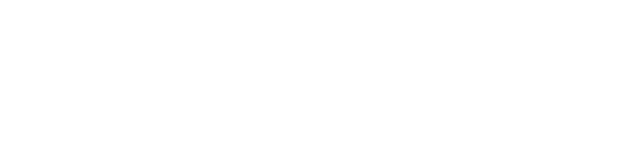
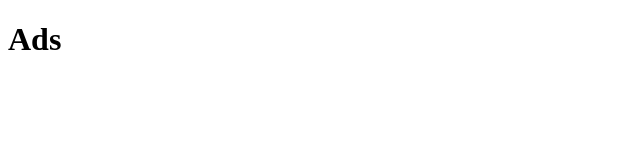
Before and after one commit to ZlashBoi/dynamicvpn.github.io, a plain HTML site: page index.html in a window 1280 px wide. Shown: the full height of the page, 0-640 px from the left. Drawn offline with Linux system fonts and the light colour scheme.

Commit message:
Update index.html

```diff
--- a/index.html
+++ b/index.html
@@ -6,6 +6,6 @@
 <title>DynamicVPN Ad Center</title>
 </head>
 <body>
-
+<h1>Ads</h1>
 </body>
 </html>
```
